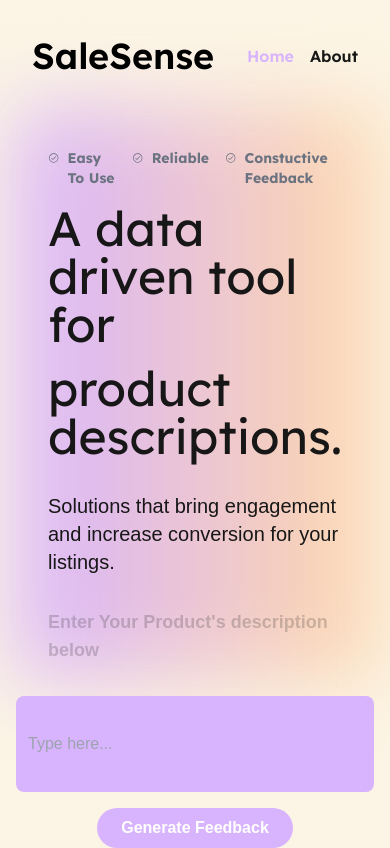
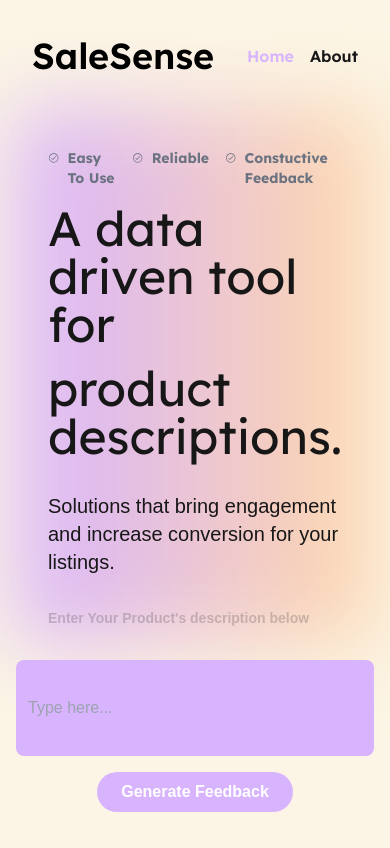
Before and after one commit to atharvanev/salesense, a Next.js app: page / in a window 390 px wide. Built offline with nearby package versions, Linux system fonts and the light colour scheme.

Commit message:
font size

```diff
--- a/src/pages/index.js
+++ b/src/pages/index.js
@@ -32,7 +32,7 @@ const Home = () => {
                 listings.
               </div>
             </div>
-            <div className="mt-8 opacity-20 font-bold shadow-sm text-lg md:text-4xl ">
+            <div className="mt-8 opacity-20 font-bold shadow-sm text-sm md:text-4xl ">
               Enter Your Product&apos;s description below
             </div>
           </div>
```
